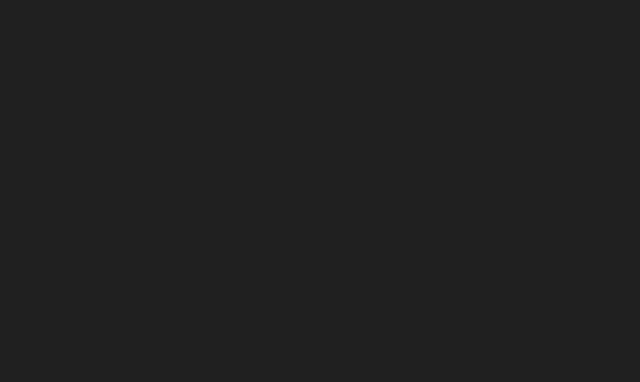
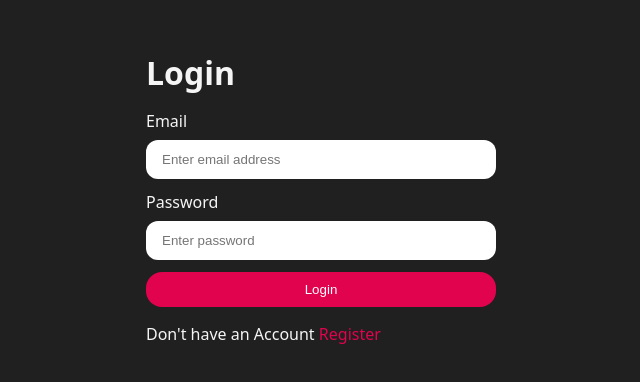
Before and after one commit to huzwarsi/Genearative-AI-Full-Stack-Project, a React app in the folder Frontend/: page /login in a window 1280 px wide. Shown: the part 202-584 px from the top of the page, without its empty margins (319-959 px from the left). Built offline with nearby package versions, Linux system fonts and the light colour scheme; the HTML template or start-up script is replaced by a standard one.

Commit message:
feat: implement login and registration forms with styling; add routing and form handling

```diff
--- a/Frontend/src/App.jsx
+++ b/Frontend/src/App.jsx
@@ -1,8 +1,11 @@
 import React from 'react'
+import { RouterProvider } from 'react-router-dom'
+import { router } from './app.routes.jsx'
 
 const App = () => {
   return (
     <>
+    <RouterProvider router={router} />
     </>
   )
 }
--- a/Frontend/src/app.routes.jsx
+++ b/Frontend/src/app.routes.jsx
@@ -1,5 +1,5 @@
-import { createBrowserRouter } from "react-router";
-import Login from "./features/auth/Pages/login";
+import { createBrowserRouter, Navigate, Outlet } from "react-router-dom";
+import Login from "./features/auth/Pages/Login";
 import Register from "./features/auth/Pages/Register";
 
 export const router = createBrowserRouter([
--- a/Frontend/src/features/auth/Pages/Login.jsx
+++ b/Frontend/src/features/auth/Pages/Login.jsx
@@ -1,9 +1,41 @@
 import React from 'react'
+import '../auth.form.scss'
+import { Link, useNavigate} from 'react-router-dom';
+
 
 const Login = () => {
+
+  const navigate = useNavigate()
+
+
+  const submitHandler = (e)=>{
+
+    e.preventDefault()
+    console.log('Form submitted')
+  }
+
   return (
-    <div>Login</div>
-  )
-}
+    <main>
+      <div className="form-container">
+        <h1>Login</h1>
 
-export default Login
+        <form onSubmit={submitHandler}>
+          <div className="input-group">
+            <label htmlFor="email">Email</label>
+            <input type="email" id="email" name='email' placeholder='Enter email address' />
+          </div>
+
+          <div className="input-group">
+            <label htmlFor="password">Password</label>
+            <input type="password" id="password" name='password' placeholder='Enter password' />
+          </div>
+
+          <button className='button primary-button'>Login</button>
+        </form>
+        <p>Don't have an Account <Link to='/Register'>Register</Link></p>
+      </div>
+    </main>
+  );
+};
+
+export default Login;
--- a/Frontend/src/features/auth/Pages/Register.jsx
+++ b/Frontend/src/features/auth/Pages/Register.jsx
@@ -1,9 +1,45 @@
 import React from 'react'
+import {Link, useNavigate} from 'react-router-dom'
+const Register = () => {
 
-const Register = () => {
+  const navigate = useNavigate()
+
+  const submitHandler = (e)=>{
+
+    e.preventDefault()
+    console.log('Form submitted')
+  }
+
   return (
-    <div>Register</div>
-  )
-}
+    <main>
+      <div className="form-container">
+        <h1>Register</h1>
+
+        <form onSubmit={submitHandler}>
+
+          <div className="input-group">
+            <label htmlFor="username">Username</label>
+            <input type="text" id="username" name='username' placeholder='Enter your Username' />
+          </div>
+
+          <div className="input-group">
+            <label htmlFor="email">Email</label>
+            <input type="email" id="email" name='email' placeholder='Enter email address' />
+          </div>
+
+          <div className="input-group">
+            <label htmlFor="password">Password</label>
+            <input type="password" id="password" name='password' placeholder='Enter password' />
+          </div>
+
+          <button className='button primary-button'>Register</button>
+        </form>
+        <p>Already have an Account <Link to='/Login'>Login</Link></p>
+      </div>
+    </main>
+  );
+};
+
+
 
 export default Register
--- /dev/null
+++ b/Frontend/src/features/auth/auth.form.scss
@@ -0,0 +1,46 @@
+main {
+  min-height: 100vh;
+  width: 100%;
+
+  display: flex;
+  justify-content: center;
+  align-items: center;
+}
+
+.form-container {
+  min-width: 350px;
+
+  display: flex;
+  flex-direction: column;
+  gap: 1rem;
+}
+
+form {
+  display: flex;
+  flex-direction: column;
+  gap: 0.75rem;
+}
+
+.input-group {
+  display: flex;
+  flex-direction: column;
+  gap: 0.5rem;
+}
+
+input {
+  border: none;
+  outline: none;
+  padding-inline: 1rem;
+  padding-block: 0.75rem;
+  border-radius: 0.75rem;
+}
+
+
+.button {
+  padding: 10px 0;
+}
+
+a{
+  text-decoration: none;
+  color: #e1034d;
+}
--- /dev/null
+++ b/Frontend/src/features/styles/button.style.scss
@@ -0,0 +1,19 @@
+
+.button {
+  border: none;
+  outline: none;
+  padding-inline: 1.5rem;
+  padding-block: 0.75rem;
+  border-radius: 1rem;
+  cursor: pointer;
+    transition: all 0.3s ease-in-out;
+
+  &.primary-button {
+    background-color: #e1034d;
+    color: white;
+  }
+
+  &:active{
+    transform: scale(0.9);
+  }
+}
--- a/Frontend/src/style.scss
+++ b/Frontend/src/style.scss
@@ -1,3 +1,5 @@
+@use './features/styles/button.style.scss';
+
 *{
     margin : 0;
     padding : 0;
@@ -10,4 +12,6 @@ html, body,
     height : 100%;
     font-family: 'Poppins', sans-serif;
     background-color: rgb(32, 32, 32);
+    font-family: system-ui, -apple-system, BlinkMacSystemFont, 'Segoe UI', Roboto, Oxygen, Ubuntu, Cantarell, 'Open Sans', 'Helvetica Neue', sans-serif;
+    color: whitesmoke;
 }
```
